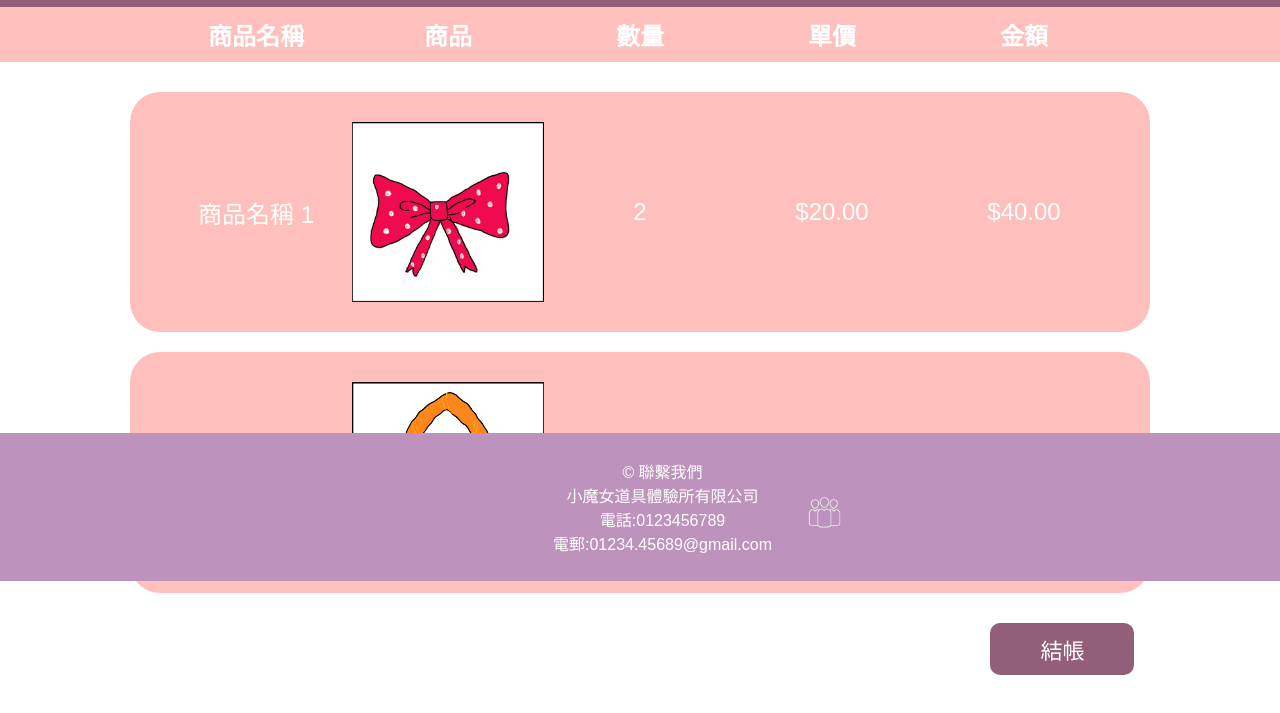
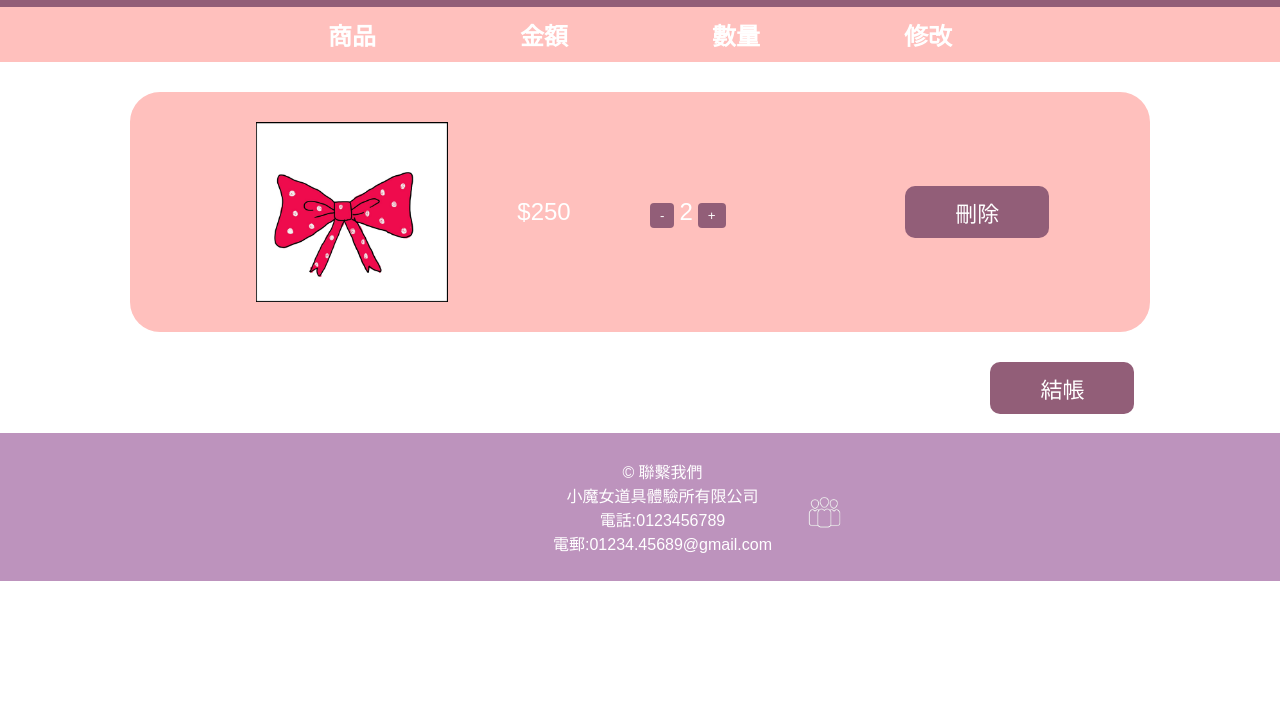
Before and after one commit to 543zyee/final, a plain HTML site: page buybag.html in a window 1280 px wide. Shown: the part 219-932 px from the top of the page. After the commit the page ends 800 px from the top, so only its background shows below. Drawn offline with Linux system fonts and the light colour scheme.

Commit message:
第23次

```diff
--- a/CSS/buysite.css
+++ b/CSS/buysite.css
@@ -656,6 +656,29 @@ button {/*V*/
     border-radius: 10px;
 }
 
+.quantity-controls {
+    display: flex;
+    align-items: baseline;
+}
+
+.quantity-button {
+    background-color: #925E78;
+    color: #fff;
+    border: none;
+    border-radius: 4px;
+    padding: 5px 10px;
+    cursor: pointer;
+}
+
+.quantity-button.decrease {
+    margin-right: 5px;
+}
+
+.quantity-button.increase {
+    margin-left: 5px;
+}
+
+
 /*瀏覽紀錄*/
 .browse-history-container {/*V*/
     margin: 30px 15% 150px 15%;
--- a/JS/buysite.js
+++ b/JS/buysite.js
@@ -238,6 +238,26 @@ function submitOrder() {
     return false;
 }
 
+function increaseQuantity() {
+    var quantityElement = document.querySelector('.quantity');
+    var currentQuantity = parseInt(quantityElement.innerText);
+    quantityElement.innerText = currentQuantity + 1;
+}
+
+function decreaseQuantity() {
+    var quantityElement = document.querySelector('.quantity');
+    var currentQuantity = parseInt(quantityElement.innerText);
+
+    if (currentQuantity > 1) {
+        quantityElement.innerText = currentQuantity - 1;
+    }
+}
+
+function deleteItem() {
+    var cartItem = document.querySelector('.cart-item');
+    cartItem.remove();
+}
+
 //checkout結帳
 //數量對應總金額
 document.querySelectorAll('.quantity-input').forEach(function (input) {// 在每個商品的數量變化時更新總金額
@@ -275,3 +295,8 @@ function showPaymentFields() {
         document.getElementById("cashOnDeliveryFields").style.display = "block";
     }
 }
+
+function showNotification() {
+    alert('訂單已提交！');
+    return false;
+}
--- a/buybag.html
+++ b/buybag.html
@@ -51,59 +51,35 @@
     </h1>
 
     <h1 class="page-subtitle">
-        <span>商品名稱</span>
         <span>商品</span>
+        <span>金額</span>
         <span>數量</span>
-        <span>單價</span>
-        <span>金額</span>
+        <span>修改</span>
     </h1>
 
     <div class="cart-container products-container">
         <div class="cart-item product-card">
-            <span>
-                <p>商品名稱 1</p>
-            </span>
 
             <span class="product">
                 <a href="product_gogogo.html"><img src="img/fly.jpg" alt="Product 1"></a>
             </span>
 
             <span>
-                <p>2</p>
+                <p class="item-price">$250</p>
+            </span>
+
+            <span class="quantity-controls">
+                <button class="quantity-button decrease" onclick="decreaseQuantity()">-</button>
+                <p class="quantity">2</p>
+                <button class="quantity-button increase" onclick="increaseQuantity()">+</button>
             </span>
 
             <span>
-                <p>$20.00</p>
-            </span>
-
-            <span>
-                <p class="item-price">$40.00</p>
+                <button class="delete-button order-button" onclick="deleteItem()">刪除</button>
             </span>
         </div>
 
-        <div class="cart-item product-card">
-            <span>
-                <p>商品名稱 2</p>
-            </span>
-
-            <span class="product">
-                <a href="product_superhero.html"><img src="img/invisible.jpg" alt="Product 2"></a>
-            </span>
-
-            <span>
-                <p>1</p>
-            </span>
-
-            <span>
-                <p>$30.00</p>
-            </span>
-
-            <span>
-                <p class="item-price">$30.00</p>
-            </span>
-        </div>
-
-        <button class="order-button"><a href="checkout.html">結帳</a></button>
+        <button class="order-button" onclick="submitOrder()"><a href="checkout.html">結帳</a></button>
     </div>
 
         <footer>
```
